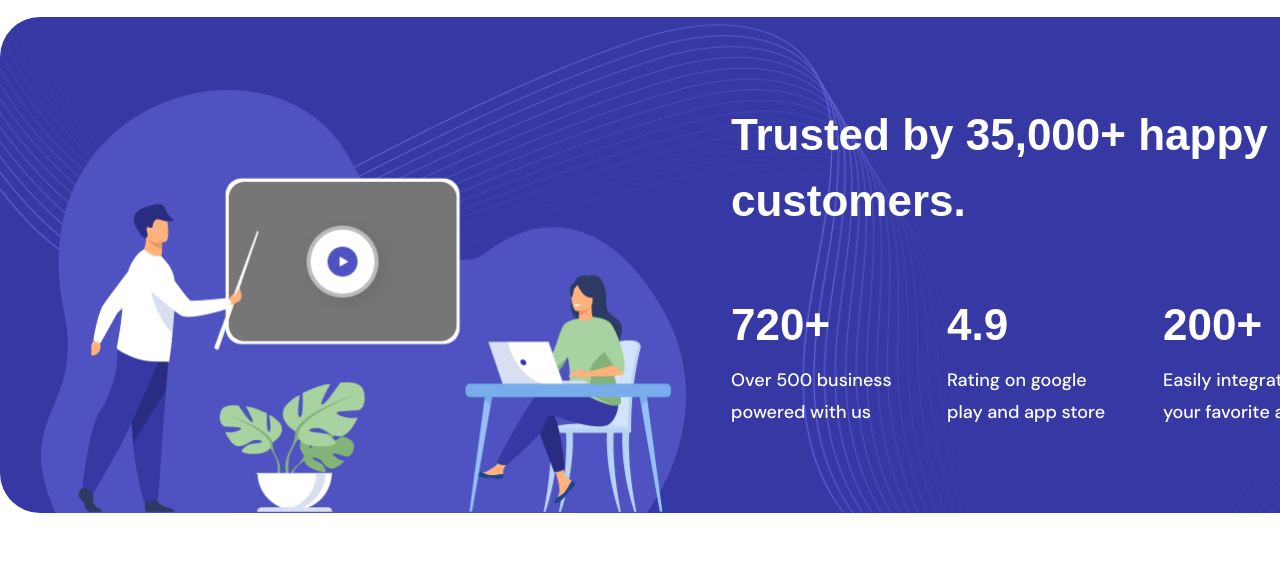
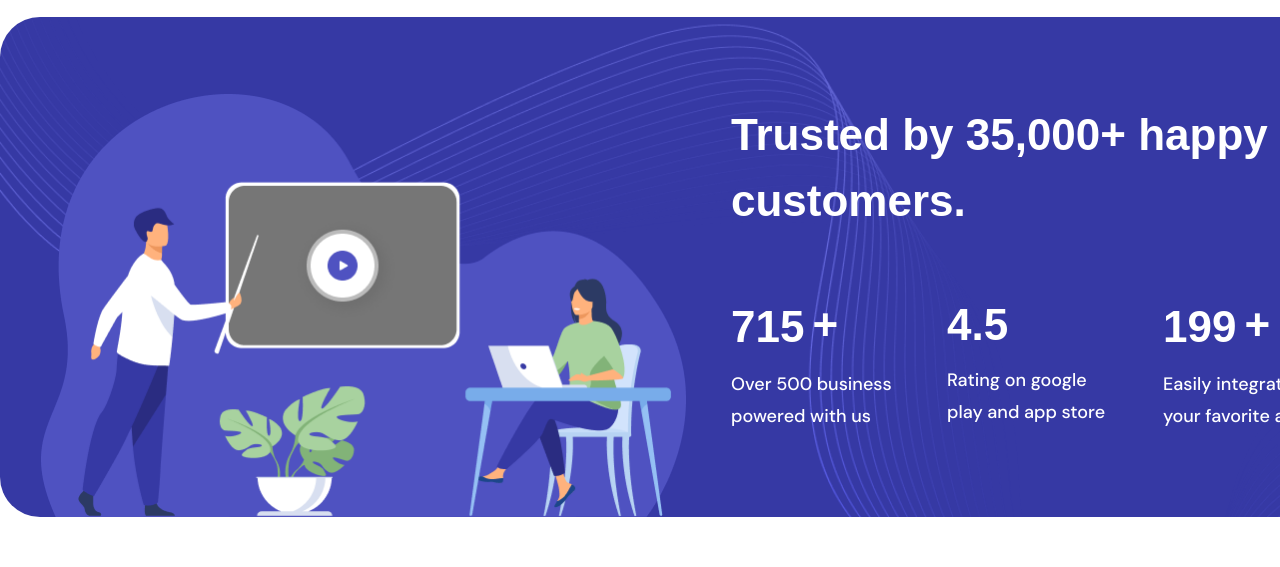
Before and after one commit to iyiu9akhan/innovate-RTB, a React (Vite) app: page / in a window 1280 px wide. Shown: the part 4584-5151 px from the top of the page. Built offline with nearby package versions, Linux system fonts and the light colour scheme; a web font is replaced by a local one.

Commit message:
windows: fact section's counter added

```diff
--- a/package.json
+++ b/package.json
@@ -15,8 +15,10 @@
   "dependencies": {
     "@tailwindcss/vite": "^4.1.5",
     "react": "^19.1.0",
+    "react-countup": "^6.5.3",
     "react-dom": "^19.1.0",
     "react-icons": "^5.5.0",
+    "react-intersection-observer": "^9.16.0",
     "react-slick": "^0.30.3",
     "slick-carousel": "^1.8.1",
     "tailwindcss": "^4.1.5"
--- a/src/components/facts/Facts.jsx
+++ b/src/components/facts/Facts.jsx
@@ -1,40 +1,60 @@
-import React from 'react'
-import Container from '../Layout/container'
-import illustration from '../../assets/facts/illustration.png'
+import React from "react";
+import Container from "../Layout/container";
+import illustration from "../../assets/facts/illustration.png";
+import CountUp from "react-countup";
 
 function Facts() {
   const facts_data = [
     {
-            digit: "720+",
-            info: "Over 500 business powered with us"
+      digit: 720,
+      info: "Over 500 business powered with us",
     },
     {
-            digit: "4.9",
-            info: "Rating on google play and app store"
+      digit: 4.5,
+      info: "Rating on google play and app store",
     },
     {
-            digit: "200+",
-            info: "Easily integrate with your favorite apps"
+      digit: 200,
+      info: "Easily integrate with your favorite apps",
     },
-
-    ]
+  ];
 
   return (
-    <div className='mb-[140px]'>
+    <div className="mb-[140px]">
       <Container>
         <div className="rounded-[40px] bg-blueBtn-color bg-[url('/src/assets/facts/texture.png')] bg-no-repeat bg-cover flex">
-                <div className='mt-[44px] ml-[41px] mr-[45px] content-end'>
+          <div className="mt-[44px] ml-[41px] mr-[45px] content-end">
             <img src={illustration} alt="#illustration" />
           </div>
-                <div className='mr-[70px] mt-[85px]'>
-                    <h4 className='font-primary font-bold text-[44px] text-white mb-[64px] w-[554px]'>Trusted by 35,000+ happy customers.</h4>
-                    <div className='flex justify-between mb-[85px] w-[608px]'>
-                       {facts_data.map((item)=>(
+          <div className="mr-[70px] mt-[85px]">
+            <h4 className="font-primary font-bold text-[44px] text-white mb-[64px] w-[554px]">
+              Trusted by 35,000+ happy customers.
+            </h4>
+            <div className="flex justify-between mb-[85px] w-[608px]">
+              {facts_data.map((item) => (
+                <div className="">
+                  <div className="flex gap-2 items-center">
+                        <h4 className="font-primary font-black text-[44px] leading-[54px] text-white mb-3">
+                      {/* {item.digit} */}
+                      <CountUp
+                        start={0}
+                        end={item.digit}
+                        delay={0}
+                        duration={10}
+                        decimals={item.digit % 1 !== 0 ? 1 : 0}
+                      >
+                        {({ countUpRef }) => (
                           <div>
-                            <h4 className='font-primary font-black text-[44px] leading-[54px] text-white mb-3'>
-                                {item.digit}
+                            <span ref={countUpRef} />
+                          </div>
+                        )}
+                      </CountUp>
                     </h4>
-                            <p className='font-secondary font-medium text-lg leading-8 text-white w-[176px]'>
+                    <div className="font-primary font-black text-[44px] leading-[54px] text-white mb-4">
+                      {item.digit === 720 || item.digit === 200 ? "+" : " "}
+                    </div>
+                  </div>
+                  <p className="font-secondary font-medium text-lg leading-8 text-white w-[176px]">
                     {item.info}
                   </p>
                 </div>
@@ -44,7 +64,7 @@ function Facts() {
         </div>
       </Container>
     </div>
-  )
+  );
 }
 
-export default Facts
+export default Facts;
```
Also changed, not shown: 1 other file (tests, documents, lock files or other folders). Lines whose indentation alone changed are shown as unchanged.
